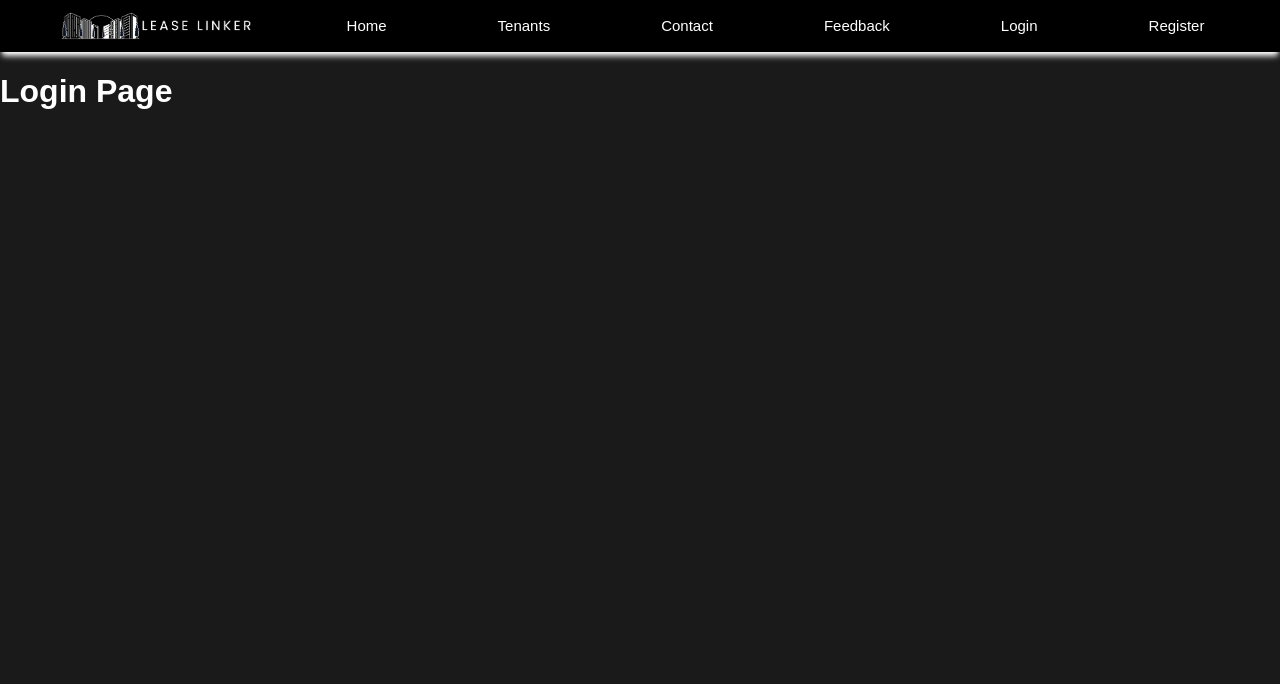
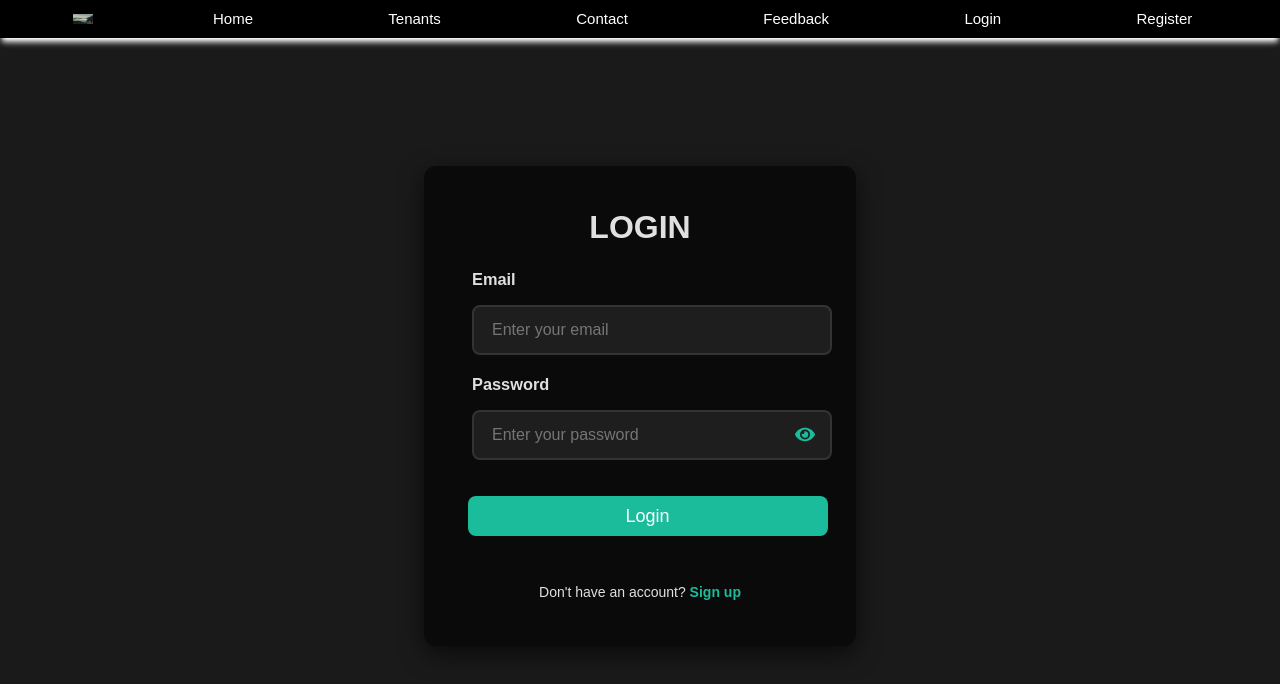
Before and after one commit to SAI30570SREERachapudi/Property-Management-System, a React (Vite) app in the folder client/: page /login in a window 1280 px wide. Shown: the top 684 px of the page. Built offline with nearby package versions, Linux system fonts and the light colour scheme.

Commit message:
Designed and Developed Login Page

```diff
--- a/client/package.json
+++ b/client/package.json
@@ -12,6 +12,7 @@
   "dependencies": {
     "react": "^18.3.1",
     "react-dom": "^18.3.1",
+    "react-icons": "^5.4.0",
     "react-router-dom": "^7.1.3"
   },
   "devDependencies": {
--- a/client/src/App.jsx
+++ b/client/src/App.jsx
@@ -4,17 +4,14 @@ import "./App.css";
 import Home1 from "./components/Home1";
 import Tenants from "./components/Tenants";
 import HomePage from "./components/HomePage";
-
+import LoginForm from "./components/LoginForm";
 function App() {
   return (
     <Router>
       {" "}
       <Home1 />{" "}
       <Routes>
-        <Route
-          path="/"
-          element={<HomePage/> }
-        />
+        <Route path="/" element={<HomePage/> } />
         <Route path="/Tenants" element={<Tenants />} />
         <Route
           path="/contact"
@@ -26,7 +23,7 @@ function App() {
         />
         <Route
           path="/login"
-          element={<h1 style={{ color: "white" }}>Login Page</h1>}
+          element={<LoginForm/>}
         />
         <Route
           path="/register"
--- a/client/src/components/Home1.jsx
+++ b/client/src/components/Home1.jsx
@@ -1,17 +1,13 @@
 import React from "react";
 import { Link } from "react-router-dom";
-import "../css//Home1.css";
+import "../css/Home1.css";
 
 const Home1 = () => {
   return (
     <div>
       <nav className="BlackBackground">
         <ul className="NavList">
-          <img
-            src="./../../public/images/logo124.jpeg"
-            width="190vh"
-            alt="logo"
-          />
+          <img src="./../../public/images/home.png" width="20vh" alt="logo" />
           <li>
             <Link to="/">Home</Link>
           </li>
--- /dev/null
+++ b/client/src/components/LoginForm.jsx
@@ -0,0 +1,116 @@
+import "../css/LoginForm.css";
+import React, { useState } from "react";
+import { FaEye, FaEyeSlash } from "react-icons/fa"; // Importing the eye icons
+
+// const LoginForm = () => {
+//   const [email, setEmail] = useState("");
+//   const [password, setPassword] = useState("");
+//   const [passwordVisible, setPasswordVisible] = useState(false);
+
+//   const handleSubmit = (e) => {
+//     e.preventDefault();
+//     alert("Logged in successfully!");
+//   };
+
+//   const togglePasswordVisibility = () => {
+//     setPasswordVisible(!passwordVisible);
+//   };
+
+//   return (
+//     <div className="login-form">
+//       <h2>Login</h2>
+//       <form onSubmit={handleSubmit}>
+//         <div className="input-field">
+//           <label id="password">Email</label>
+//           <input
+//             type="email"
+//             placeholder="Enter your email"
+//             value={email}
+//             onChange={(e) => setEmail(e.target.value)}
+//             required
+//           />
+//         </div>
+//         <div className="input-field password-field">
+//           <label id="password">Password</label>
+//           <span className="eye-icon" onClick={togglePasswordVisibility}>
+//             {passwordVisible ? <FaEyeSlash /> : <FaEye />}
+//           </span>
+//           <input
+//             type={passwordVisible ? "text" : "password"}
+//             placeholder="Enter your password"
+//             value={password}
+//             onChange={(e) => setPassword(e.target.value)}
+//             required
+//           />
+//           {/* Eye icon for showing and hiding the password */}
+//         </div>
+//         <button type="submit" className="login-button">
+//           Login
+//         </button>
+//       </form>
+//       <p className="signup-link">
+//         Don't have an account? <a href="/signup">Sign up</a>
+//       </p>
+//     </div>
+//   );
+// };
+
+// export default LoginForm;
+
+
+
+const LoginForm = () => {
+  const [email, setEmail] = useState("");
+  const [password, setPassword] = useState("");
+  const [passwordVisible, setPasswordVisible] = useState(false);
+
+  const handleSubmit = (e) => {
+    e.preventDefault();
+    alert("Logged in successfully!");
+  };
+
+  const togglePasswordVisibility = () => {
+    setPasswordVisible(!passwordVisible);
+  };
+
+  return (
+    <div className="login-form">
+      <h2>Login</h2>
+      <form onSubmit={handleSubmit}>
+        <div className="input-field">
+          <label htmlFor="email" id="email"><h3>Email</h3></label>
+          <input
+            id="email"
+            type="email"
+            placeholder="Enter your email"
+            value={email}
+            onChange={(e) => setEmail(e.target.value)}
+            required
+          />
+        </div>
+        <div className="input-field password-field">
+          <label htmlFor="password" id="password"><h3>Password</h3></label>
+          <span className="eye-icon" onClick={togglePasswordVisibility}>
+            {passwordVisible ? <FaEyeSlash /> : <FaEye />}
+          </span>
+          <input
+            id="password"
+            type={passwordVisible ? "text" : "password"}
+            placeholder="Enter your password"
+            value={password}
+            onChange={(e) => setPassword(e.target.value)}
+            required
+          />
+        </div>
+        <button type="submit" className="login-button">
+          Login
+        </button>
+      </form>
+      <p className="signup-link">
+        Don't have an account? <a href="/signup">Sign up</a>
+      </p>
+    </div>
+  );
+};
+
+export default LoginForm;
--- a/client/src/css/Home1.css
+++ b/client/src/css/Home1.css
@@ -1,4 +1,3 @@
-
 body {
   margin: 0;
   padding: 0%;
--- /dev/null
+++ b/client/src/css/LoginForm.css
@@ -0,0 +1,118 @@
+/* LoginForm.css */
+.login-form {
+  background: #0a0a0a; /* Very dark background */
+  border-radius: 12px;
+  box-shadow: 0 8px 24px rgba(0, 0, 0, 0.6); /* Deep shadow */
+  padding: 40px 50px;
+  width: 100%;
+  max-width: 400px;
+  color: #e0e0e0; /* Light text color */
+  text-align: center;
+  animation: fadeInUp 0.8s ease-out; /* Animation for form */
+  margin: auto;
+  margin-top: 8rem;
+  height: 28rem;
+  padding: 1rem;
+}
+
+h2 {
+  font-size: 32px;
+  font-weight: 600;
+  margin-bottom: 24px;
+  color: #e0e0e0;
+  text-transform: uppercase;
+}
+
+.input-field {
+  margin-bottom: 20px;
+  text-align: left;
+  height: ;
+}
+
+.input-field label {
+  font-size: 14px;
+  color: #e0e0e0;
+  display: block; /* Ensures the label is displayed above the input field */
+
+  margin-left: 2rem;
+}
+
+.input-field input {
+  width: 80%;
+  padding: 15px 18px;
+  border: 2px solid #333;
+  border-radius: 8px;
+  font-size: 16px;
+  color: #e0e0e0;
+  background-color: #1e1e1e;
+  transition: all 0.3s ease;
+  height: 1rem;
+  margin-left: 2rem;
+}
+
+.input-field input:focus {
+  border-color: #1abc9c;
+  outline: none;
+  box-shadow: 0 0 8px rgba(26, 188, 156, 0.5);
+}
+
+.password-field {
+  position: relative;
+}
+
+.eye-icon {
+  position: absolute;
+  top: 73%;
+  right: 25px; /* Adjusted for spacing */
+  transform: translateY(-50%);
+  color: #1abc9c;
+  font-size: 20px;
+  cursor: pointer;
+  transition: color 0.3s ease;
+  z-index: 10; /* Ensure it's above the input field */
+}
+
+.login-button {
+  background-color: #1abc9c;
+  border: none;
+  border-radius: 8px;
+  color: #fff;
+  font-size: 18px;
+  cursor: pointer;
+  transition: all 0.3s ease;
+  height: 2.5rem;
+  width: 90%;
+  margin-top: 1rem;
+  margin-left: 15px;
+}
+
+.login-button:hover {
+  background-color: #16a085;
+}
+
+.signup-link {
+  margin-top: 3rem;
+  font-size: 14px;
+}
+
+.signup-link a {
+  text-decoration: none;
+  color: #1abc9c;
+  font-weight: 600;
+}
+
+.signup-link a:hover {
+  text-decoration: underline;
+}
+
+/* Page load animation */
+@keyframes fadeInUp {
+  0% {
+    opacity: 0;
+    transform: translateY(30px);
+  }
+  100% {
+    opacity: 1;
+    transform: translateY(0);
+  }
+}
```
Also changed, not shown: client/src/App.css (+0 -8 lines), 1 other file (tests, documents, lock files or other folders).
